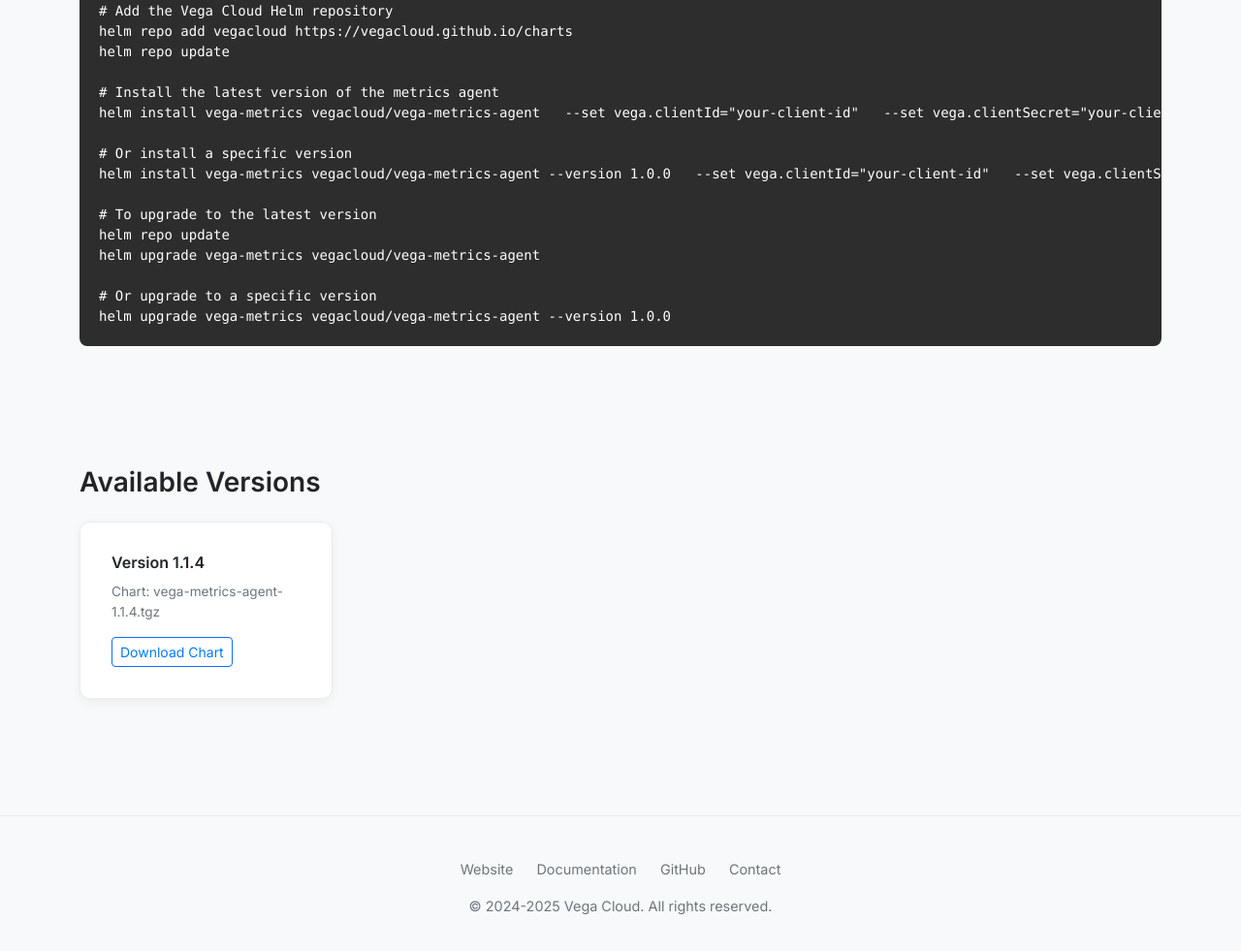
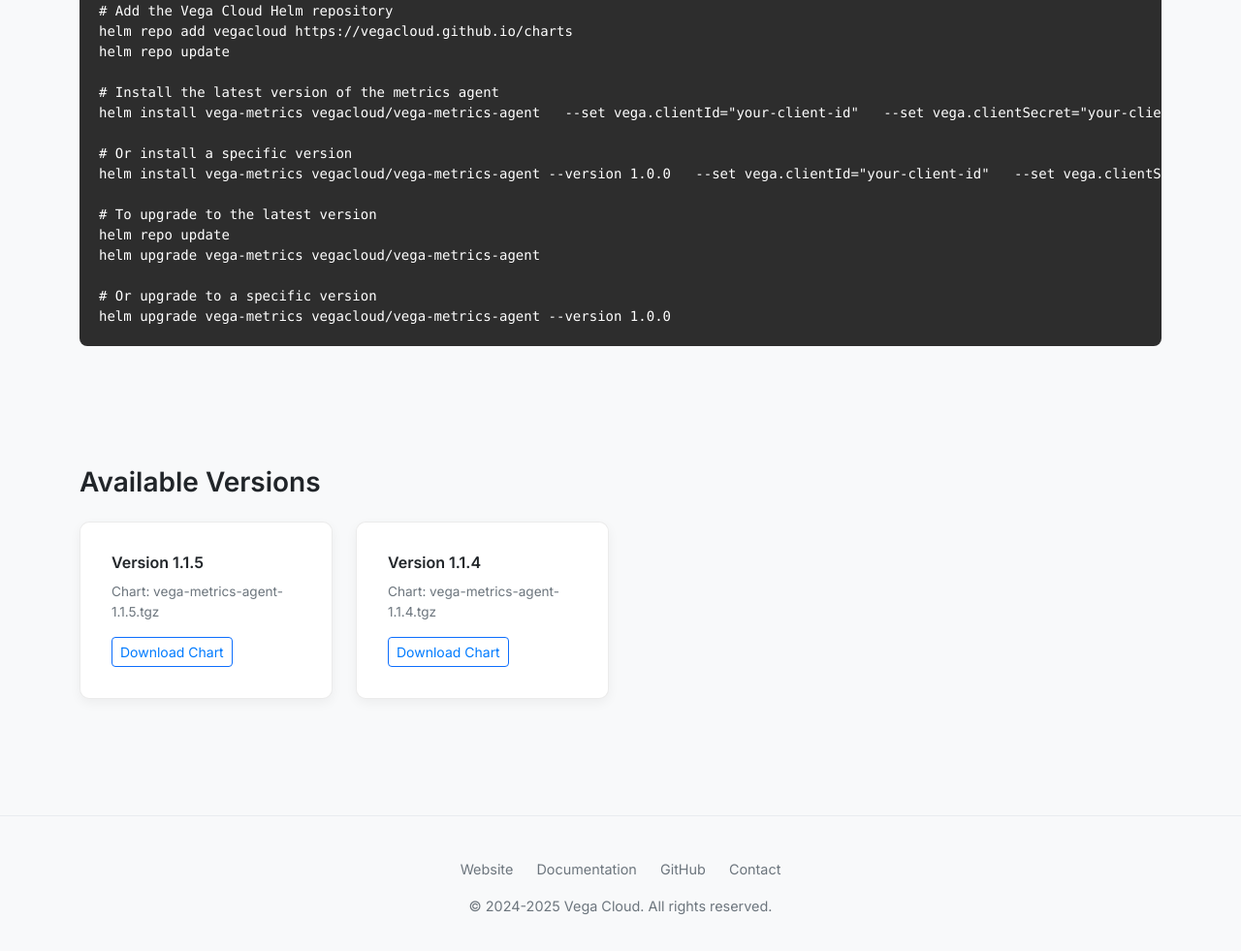
Before and after one commit to vegacloud/charts, a plain HTML site: page index.html in a window 1280 px wide. Shown: the part 443-1424 px from the top of the page at 97% size. Drawn offline with nearby package versions, Linux system fonts and the light colour scheme; a small style sheet from the web is missing.

Commit message:
Added latest version of helm chart

```diff
--- a/index.html
+++ b/index.html
@@ -175,6 +175,20 @@ helm upgrade vega-metrics vegacloud/vega-metrics-agent --version 1.0.0</code></p
             <div class="col-12 col-sm-6 col-md-4 col-lg-3">
                 <div class="card h-100 p-3">
                     <div class="card-body">
+                        <h5 class="card-title">Version 1.1.5</h5>
+                        <div class="chart-meta">
+                            <div>Chart: vega-metrics-agent-1.1.5.tgz</div>
+                        </div>
+                        <div class="mt-3">
+                            <a href="https://vegacloud.github.io/charts/vega-metrics-agent-1.1.5.tgz" class="btn btn-outline-primary btn-sm">Download Chart</a>
+                        </div>
+                    </div>
+                </div>
+            </div>
+
+            <div class="col-12 col-sm-6 col-md-4 col-lg-3">
+                <div class="card h-100 p-3">
+                    <div class="card-body">
                         <h5 class="card-title">Version 1.1.4</h5>
                         <div class="chart-meta">
                             <div>Chart: vega-metrics-agent-1.1.4.tgz</div>
```
Also changed, not shown: 1 other file.
